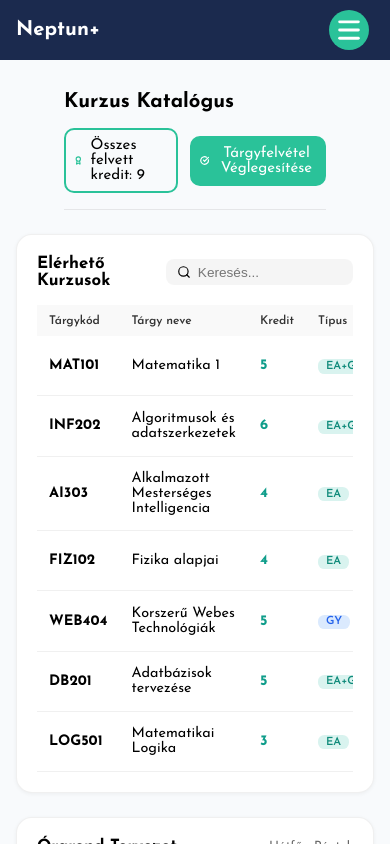
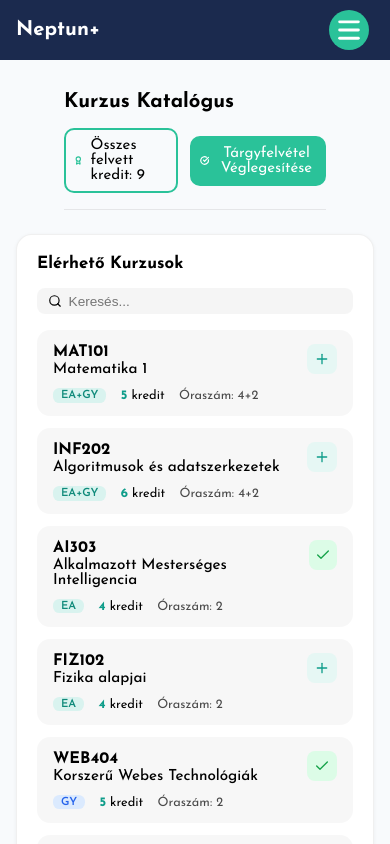
Before and after one commit to Dlevy004/neptun-plus-frontend, a React (Vite) app in the folder frontend/: page /courses in a window 390 px wide. Shown: the top 844 px of the page. Built offline with nearby package versions, Linux system fonts and the light colour scheme.

Commit message:
feat: add responsive course cards layout and CourseCard component

```diff
--- a/frontend/src/components/courses/AvailableCourses.css
+++ b/frontend/src/components/courses/AvailableCourses.css
@@ -69,3 +69,50 @@
 }
 .action-btn--done { background: #dcfce7; color: #16a34a; cursor: default; }
 .action-btn--wait { background: #fef3c7; color: #d97706; cursor: default; }
+
+/*Cards*/
+.course-cards { display: none; }
+
+.course-card {
+    padding: 0.85rem 1rem;
+    border-radius: 0.8rem;
+    background: rgba(0, 0, 0, 0.03);
+}
+
+.course-card-head {
+    display: flex;
+    justify-content: space-between;
+    align-items: flex-start;
+    gap: 0.75rem;
+}
+
+.course-card-title { min-width: 0; }
+
+.course-card-title h3 {
+    margin-top: 0.15rem;
+    font-size: 0.95rem;
+    font-weight: 500;
+}
+
+.course-card-meta {
+    display: flex;
+    flex-wrap: wrap;
+    align-items: center;
+    gap: 0.4rem 0.9rem;
+    margin-top: 0.7rem;
+    font-size: 0.8rem;
+}
+
+@media (max-width: 570px) {
+    .course-table-wrapper { display: none; }
+
+    .course-cards {
+        display: flex;
+        flex-direction: column;
+        gap: 0.75rem;
+    }
+
+    .available-courses .card-header { flex-wrap: wrap; }
+    .available-courses .search-box { width: 100%; }
+    .available-courses .search-box input { flex: 1; width: auto; }
+}
--- a/frontend/src/components/courses/AvailableCourses.jsx
+++ b/frontend/src/components/courses/AvailableCourses.jsx
@@ -5,6 +5,7 @@ import './AvailableCourses.css'
 
 import Card from '../common/Card'
 import CourseItem from './CourseItem'
+import CourseCard from './CourseCard'
 
 
 function AvailableCourses({ courses, onAdd }) {
@@ -50,6 +51,12 @@ function AvailableCourses({ courses, onAdd }) {
           </tbody>
         </table>
       </div>
+
+      <div className='course-cards'>
+        {filtered.map((course) => (
+          <CourseCard key={course.code} course={course} onAdd={onAdd} />
+        ))}
+      </div>
     </Card>
   )
 }
--- /dev/null
+++ b/frontend/src/components/courses/CourseCard.jsx
@@ -0,0 +1,26 @@
+import CourseActionButton from './CourseActionButton'
+
+
+function CourseCard({ course, onAdd }) {
+  const { code, name, credits, type, hours } = course
+
+  return (
+    <article className='course-card'>
+      <div className='course-card-head'>
+        <div className='course-card-title'>
+          <span className='course-code'>{code}</span>
+          <h3>{name}</h3>
+        </div>
+        <CourseActionButton course={course} onAdd={onAdd} />
+      </div>
+
+      <div className='course-card-meta'>
+        <span className={`badge ${type === 'GY' ? 'badge--gy' : ''}`}>{type}</span>
+        <span><b className='course-credits'>{credits}</b> kredit</span>
+        <span className='course-hours'>Óraszám: {hours}</span>
+      </div>
+    </article>
+  )
+}
+
+export default CourseCard
```
